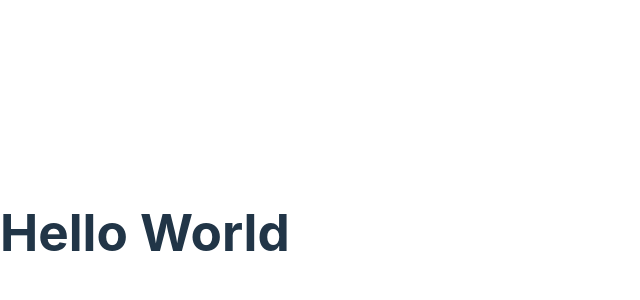
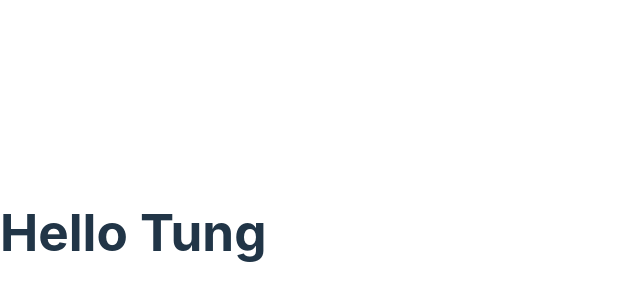
Before and after one commit to rigby200602/react-app, a React (Vite) app: page / in a window 1280 px wide. Shown: the part 168-468 px from the top of the page, without its empty margins (0-640 px from the left). Built offline with nearby package versions, Linux system fonts and the light colour scheme.

Commit message:
return value

```diff
--- a/src/App.tsx
+++ b/src/App.tsx
@@ -1,7 +1,7 @@
 import Message from "./Message"
 
 function App() {
-  return <div><Message /></div>
+  return <h1><Message/></h1>
 }
 
 export default App;
--- a/src/Message.tsx
+++ b/src/Message.tsx
@@ -1,6 +1,11 @@
 
 function Message() {
-    return <h1>Hello World</h1>
+    const name = "Tung";
+  if (name)
+    {return <div> Hello {name} </div>}
+  else {
+    return <div>Hello World!</div>
+    }
 }
 
 export default Message;
```
